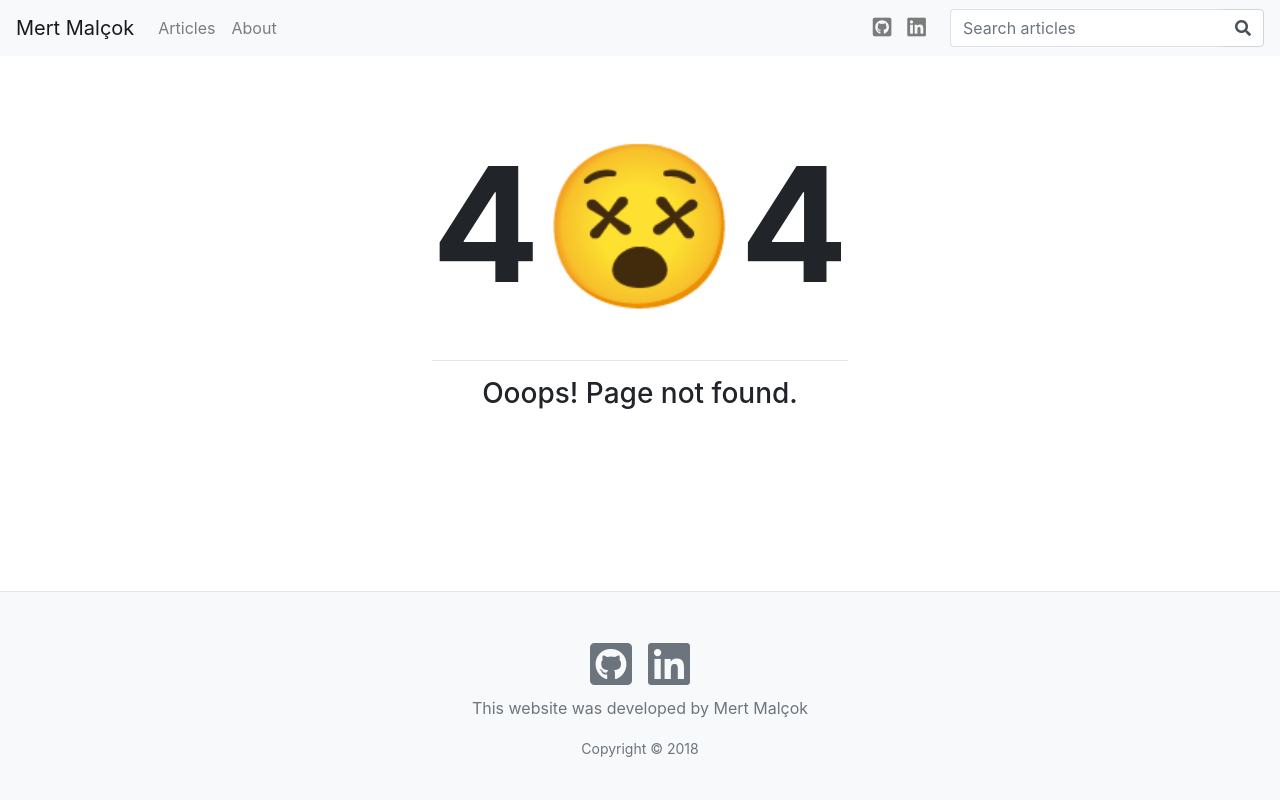
After one commit to mrtmrtmlck/personal_blog, a Django app: template templates/404.html in a window 1280 px wide. The commit adds this page. Run offline with Django 3.2, Linux system fonts and the light colour scheme; the template is opened without the code that fills it, so the values that code supplies are empty; some libraries are stand-ins or nearby versions.

Commit message:
Add custom 404 page. Move about page to common templates.

```diff
--- a/blog/templates/blog/article_detail.html
+++ b/blog/templates/blog/article_detail.html
@@ -1,7 +1,6 @@
 {% extends "blog/base.html" %}
 
 {% block content %}
-    <div class="container">
     <article>
         <header>
             <h1 class="text-center">{{ article.title }}</h1>
@@ -11,5 +10,4 @@
             <p>{{ article.body|safe }}</p>
         </section>
     </article>
-    </div>
 {% endblock %}
--- a/blog/templates/blog/base.html
+++ b/blog/templates/blog/base.html
@@ -52,9 +52,7 @@
         <div class="row mt-5 justify-content-center">
             {% block content %}{% endblock %}
         </div>
-    </div>
-    {% if is_paginated %}
-        <div class="container">
+        {% if is_paginated %}
             <div class="d-flex bd-highlight mb-3">
                 <div class="mr-auto p-2 bd-highlight">
                     {% if page_obj.has_previous %}
@@ -73,8 +71,8 @@
                     {% endif %}
                 </div>
             </div>
-        </div>
-    {% endif %}
+        {% endif %}
+    </div>
 </main>
 <footer class="blog-footer">
     <div class="d-flex justify-content-center">
--- a/blog/urls.py
+++ b/blog/urls.py
@@ -6,7 +6,6 @@ from blog.views import ArticleListView, ArticleDetailView
 urlpatterns = [
     path('', ArticleListView.as_view(), name='index'),
     path('article/<slug:slug>/', ArticleDetailView.as_view(), name='article-detail'),
-    path('about/', views.about, name='about'),
     path('search/', views.search_article, name='search-article'),
     path('search/<str:label>/', views.search_article_by_label, name='search-article-label'),
 ]
--- a/blog/views.py
+++ b/blog/views.py
@@ -14,10 +14,6 @@ class ArticleDetailView(DetailView):
     model = Article
 
 
-def about(request):
-    return render(request, 'blog/about.html')
-
-
 def search_article(request):
     article_list = Article.objects.filter(title__icontains=request.GET['keyword'])
     return render(request, 'blog/index.html', {'article_list': article_list})
--- a/personal_blog/urls.py
+++ b/personal_blog/urls.py
@@ -17,11 +17,12 @@ from django.conf import settings
 from django.conf.urls.static import static
 from django.contrib import admin
 from django.urls import include, path, re_path
-from django.views.generic import RedirectView
+from django.views.generic import RedirectView, TemplateView
 
 urlpatterns = [
                   path('admin/', admin.site.urls),
                   path('blog/', include('blog.urls')),
-                  path('', RedirectView.as_view(url='/blog/')),
+                  path('', RedirectView.as_view(url='/about')),
+                  path('about/', TemplateView.as_view(template_name='about.html'), name='about'),
                   re_path(r'^ckeditor/', include('ckeditor_uploader.urls')),
               ] + static(settings.STATIC_URL, document_root=settings.STATIC_ROOT)
--- /dev/null
+++ b/templates/404.html
@@ -0,0 +1,9 @@
+{% extends "blog/base.html" %}
+
+{% block content %}
+    <div>
+        <p class="text-center" style="font-size: 10em; font-weight: bolder;">4😵4</p>
+        <hr>
+        <h3 class="text-center">Ooops! Page not found.</h3>
+    </div>
+{% endblock %}
```
Also changed, not shown: blog/templates/blog/about.html (deleted, +0 -22 lines), templates/about.html (added, +18 -0 lines). Lines whose indentation alone changed are shown as unchanged.
